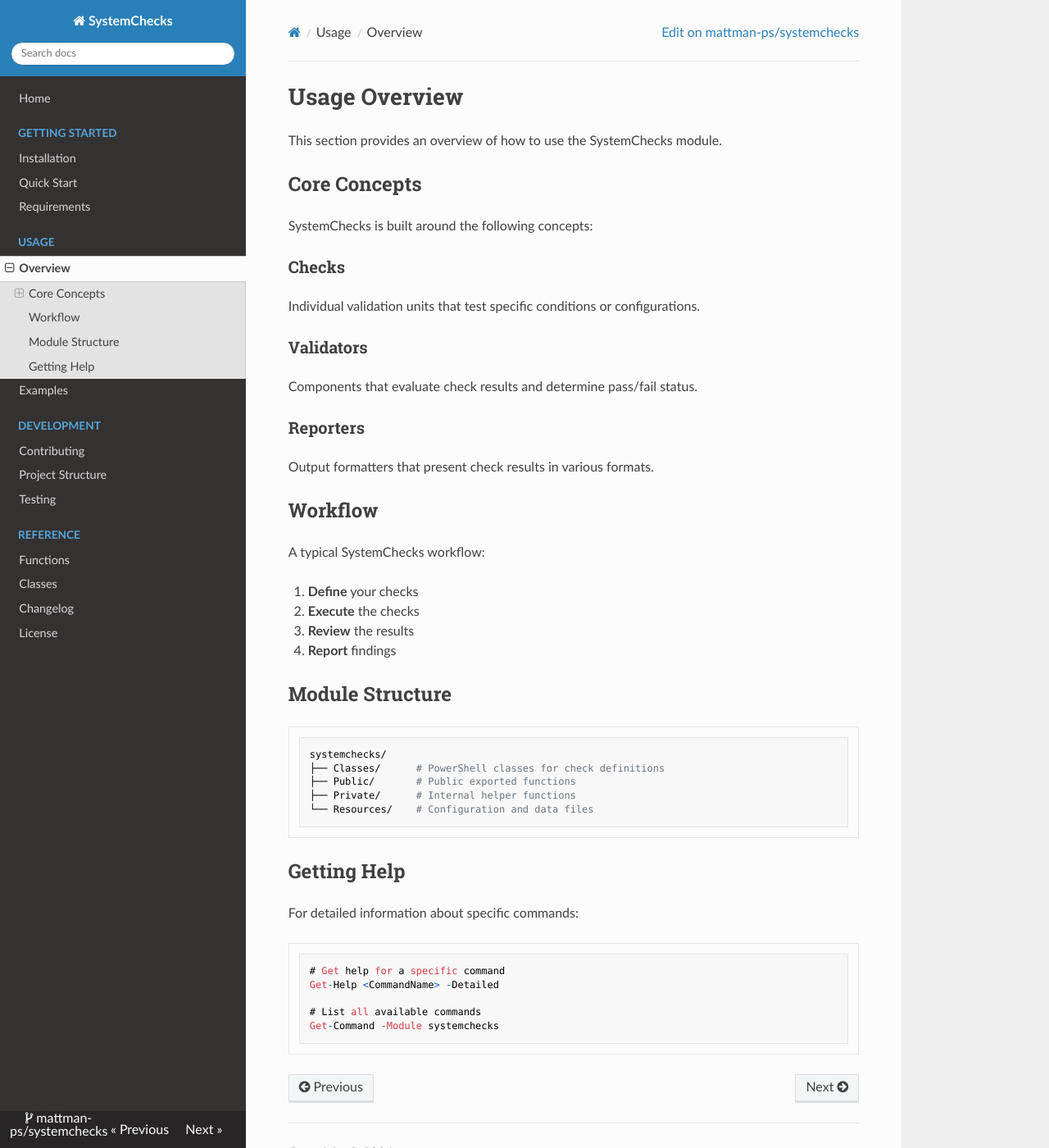
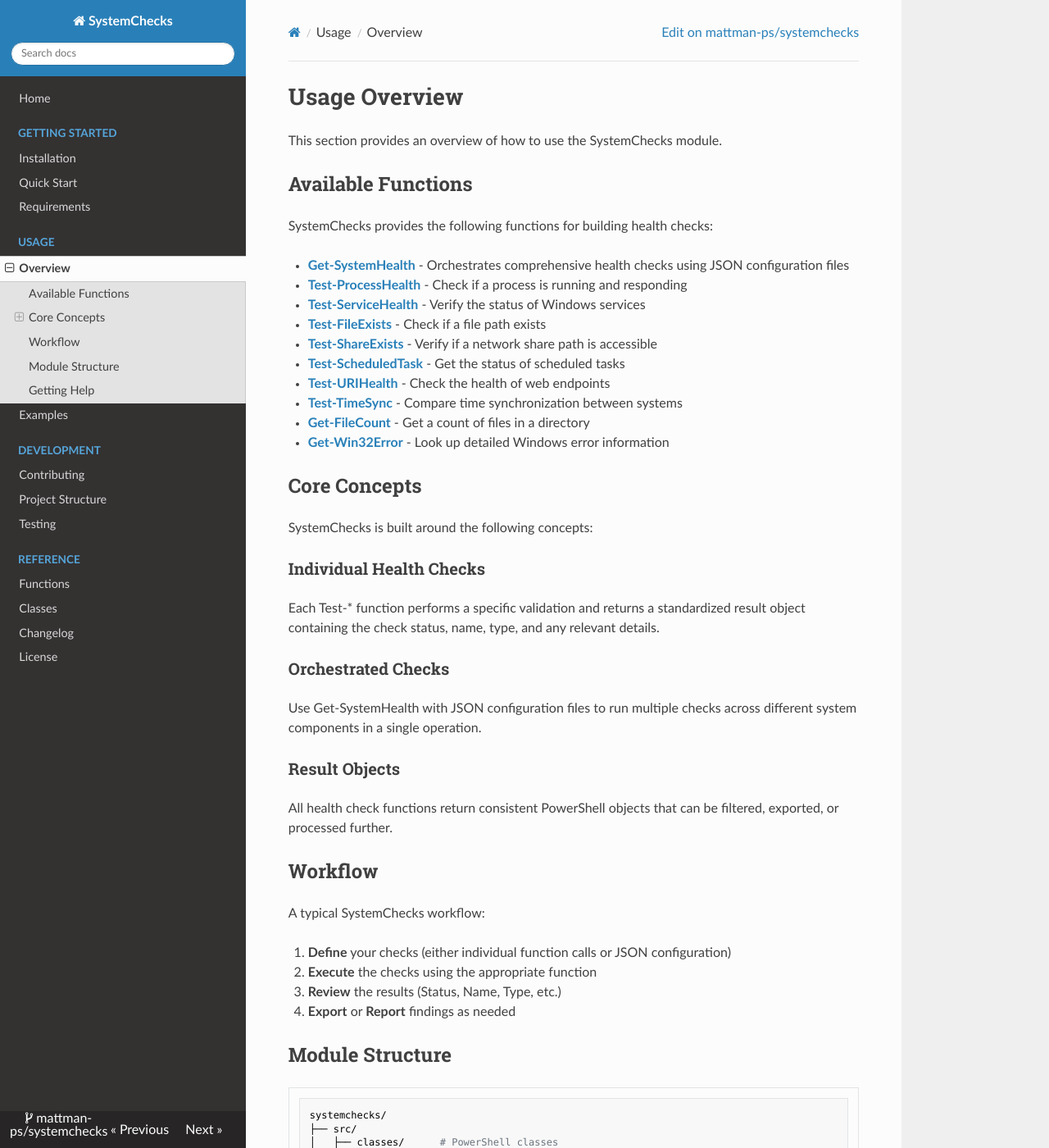
Before and after one commit to mattman-ps/systemchecks, an MkDocs documentation site: the page built from docs/usage/overview.md, in a window 1280 px wide and 1400 px high. Shown: the whole window at 82% size. Built offline with MkDocs 1.6.1, drawn with Linux system fonts in a browser that asks for light colours; nearby versions of some CDN libraries; some of the changed text lies outside the part shown.

````diff
--- a/docs/usage/overview.md
+++ b/docs/usage/overview.md
@@ -1,40 +1,59 @@
 # Usage Overview
 
 This section provides an overview of how to use the SystemChecks module.
+
+## Available Functions
+
+SystemChecks provides the following functions for building health checks:
+
+- **[Get-SystemHealth](../reference/functions.md#get-systemhealth)** - Orchestrates comprehensive health checks using JSON configuration files
+- **[Test-ProcessHealth](../reference/functions.md#test-processhealth)** - Check if a process is running and responding
+- **[Test-ServiceHealth](../reference/functions.md#test-servicehealth)** - Verify the status of Windows services
+- **[Test-FileExists](../reference/functions.md#test-fileexists)** - Check if a file path exists
+- **[Test-ShareExists](../reference/functions.md#test-shareexists)** - Verify if a network share path is accessible
+- **[Test-ScheduledTask](../reference/functions.md#test-scheduledtask)** - Get the status of scheduled tasks
+- **[Test-URIHealth](../reference/functions.md#test-urihealth)** - Check the health of web endpoints
+- **[Test-TimeSync](../reference/functions.md#test-timesync)** - Compare time synchronization between systems
+- **[Get-FileCount](../reference/functions.md#get-filecount)** - Get a count of files in a directory
+- **[Get-Win32Error](../reference/functions.md#get-win32error)** - Look up detailed Windows error information
 
 ## Core Concepts
 
 SystemChecks is built around the following concepts:
 
-### Checks
+### Individual Health Checks
 
-Individual validation units that test specific conditions or configurations.
+Each Test-* function performs a specific validation and returns a standardized result object containing the check status, name, type, and any relevant details.
 
-### Validators
+### Orchestrated Checks
 
-Components that evaluate check results and determine pass/fail status.
+Use Get-SystemHealth with JSON configuration files to run multiple checks across different system components in a single operation.
 
-### Reporters
+### Result Objects
 
-Output formatters that present check results in various formats.
+All health check functions return consistent PowerShell objects that can be filtered, exported, or processed further.
 
 ## Workflow
 
 A typical SystemChecks workflow:
 
-1. **Define** your checks
-2. **Execute** the checks
-3. **Review** the results
-4. **Report** findings
+1. **Define** your checks (either individual function calls or JSON configuration)
+2. **Execute** the checks using the appropriate function
+3. **Review** the results (Status, Name, Type, etc.)
+4. **Export** or **Report** findings as needed
 
 ## Module Structure
 
 ```
 systemchecks/
-├── Classes/      # PowerShell classes for check definitions
-├── Public/       # Public exported functions
-├── Private/      # Internal helper functions
-└── Resources/    # Configuration and data files
+├── src/
+│   ├── classes/      # PowerShell classes
+│   ├── public/       # Public exported functions
+│   ├── private/      # Internal helper functions
+│   └── resources/    # Additional resources
+├── tests/            # Pester tests
+├── example/          # Usage examples and config files
+└── docs/             # Documentation source
 ```
 
 ## Getting Help
@@ -47,4 +66,7 @@ Get-Help <CommandName> -Detailed
 
 # List all available commands
 Get-Command -Module systemchecks
+
+# View examples for a function
+Get-Help Test-ServiceHealth -Examples
 ```
````
Also changed, not shown: docs/index.md (+29 -14 lines).
